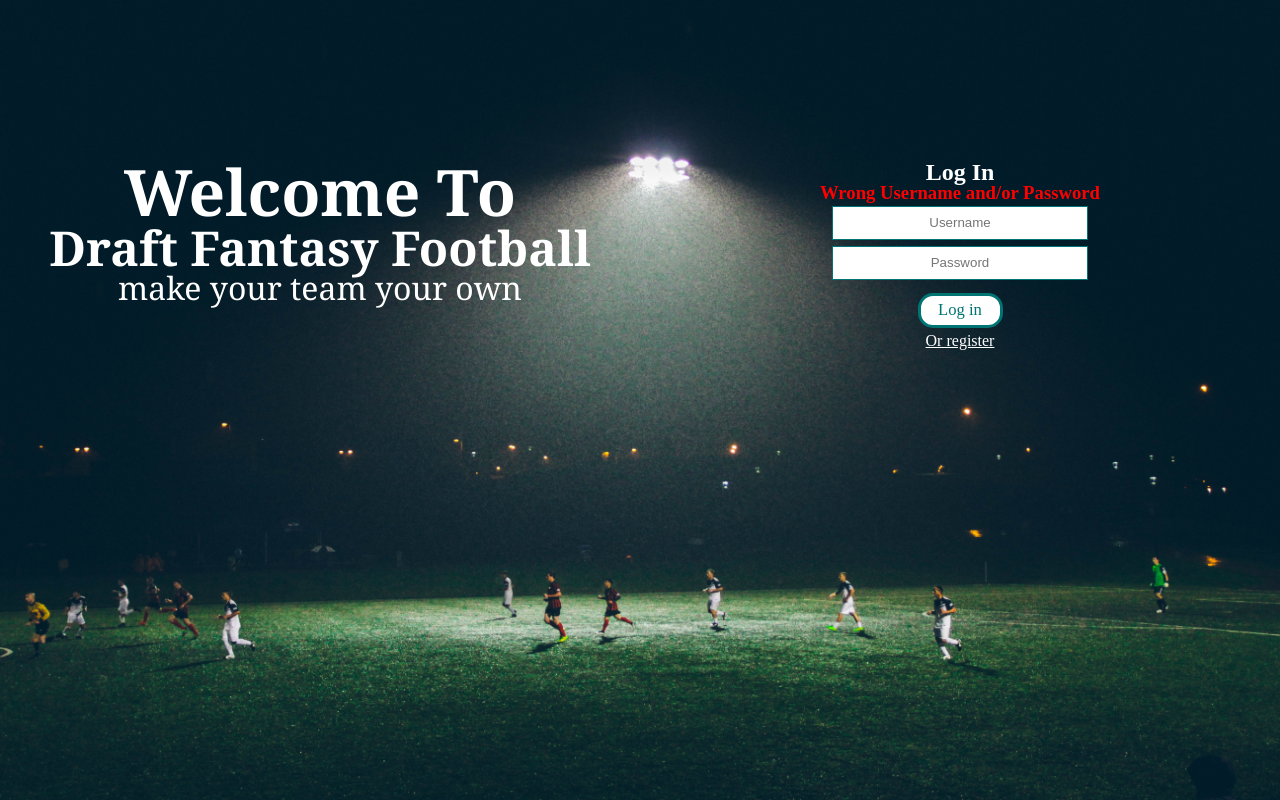
After one commit to jvodwaterville/FYP-Draft-Fantasy-Football, a PHP site: template assets/view/homewp.php in a window 1280 px wide. The commit adds this page. Run offline with PHP 8.4, Linux system fonts and the light colour scheme; the template is opened without the code that fills it, so the values that code supplies are empty; some libraries are stand-ins or nearby versions.

Commit message:
Wrong password update
Warns user of wrong password/username if they can't log in

```diff
--- a/assets/css/home.css
+++ b/assets/css/home.css
@@ -93,6 +93,11 @@
 		cursor: pointer;
 	}
 
+    #red
+    {
+        color: red;
+    }
+
     .clear
     {
         clear:both;
--- a/assets/model/user.php
+++ b/assets/model/user.php
@@ -61,7 +61,7 @@ class user
                     }
                     else
                     {
-                        echo 'Wrong Password';
+                        header("location: " . "http://" . $_SERVER['SERVER_NAME'] ."/" . "draftFantasyFootball/index.php?wrongpassword");
                     }
 
                 }
@@ -69,8 +69,7 @@ class user
             }
             else
             {
-
-                echo "Username doesn't exist";
+                header("location: " . "http://" . $_SERVER['SERVER_NAME'] ."/" . "draftFantasyFootball/index.php?wrongpassword");
             }
 
         }
--- /dev/null
+++ b/assets/view/homewp.php
@@ -0,0 +1,55 @@
+<!DOCTYPE html>
+<html>
+<head>
+    <meta name="viewport" content="width=device-width, initial-scale=1">
+    <link rel="shortcut icon" href="assets/images/layOutPics/favicon.ico">
+    <link rel="stylesheet" type="text/css" href="assets/css/reset.css" />
+    <link rel="stylesheet" type="text/css" href="assets/css/home.css" />
+	<script src="assets/javascript/jqueryui/jquery-ui.js"></script>
+	<script src="http://ajax.googleapis.com/ajax/libs/jquery/1.11.1/jquery.min.js"></script>
+    <script src="assets/javascript/homepage.js"></script>
+
+    <title>Draft Fantasy Football | Log In |</title>
+
+</head>
+<body>
+	<div id="wrapper">
+
+		<div id="infoBox">
+			<h1>Welcome To</h1>
+			<h2>Draft Fantasy Football</h2>
+			<p>make your team your own</p>
+		</div>
+
+		<div id="logInForm">
+			<div id="logIn">
+                <form name="login" class="forms" action="<?php $this->user->login();?>" method="post">
+                    <h2>Log In</h2>
+                    <h3 id="red">Wrong Username and/or Password</h3>
+                    <input type="text" class="input" name="usernameLogIn" placeholder="Username" required><br>
+                    <input type="password" class="input" name="passwordLogIn" placeholder="Password" required><br>
+                    <input type="submit" class="button2" value="Log in">
+                </form>
+				<p class="orRegister" id="orRegister">Or register</p>
+			</div>
+			<div id="register">
+			<h2>Enter details</h2>
+                <form name="Register" class="forms" action="<?php $this->user->register();?>" method="post">
+                    <input type="text" class="input" name="fName" placeholder="First Name" required><br>
+                    <input type="text" class="input" name="lName" placeholder="Last Name" required><br>
+                    <input type="text" class="input" name="username" placeholder="Username" required><br>
+                    <input type="email" class="input" name="email" placeholder="Email" minlength=6 required><br>
+                    <input id="pass1" type="password" name="password" class="input" placeholder="Password" required><br>
+                    <input id="pass2" type="password" class="input" onkeyup="checkPass(); return false;" placeholder="Re-enter Password" required><br>
+                    <div id="notWorkingButton">Sign Up</div>
+                    <input id="confirmButton" type="submit" class="button2" value="Sign Up">
+                </form>
+				<p class="orRegister" id="orLogIn">Or log in</p>
+			</div>
+		</div>
+        <div class="clear"></div>
+	</div>
+
+
+</body>
+</html>
```
Also changed, not shown: assets/controller/Controller.php (+8 -1 lines).
